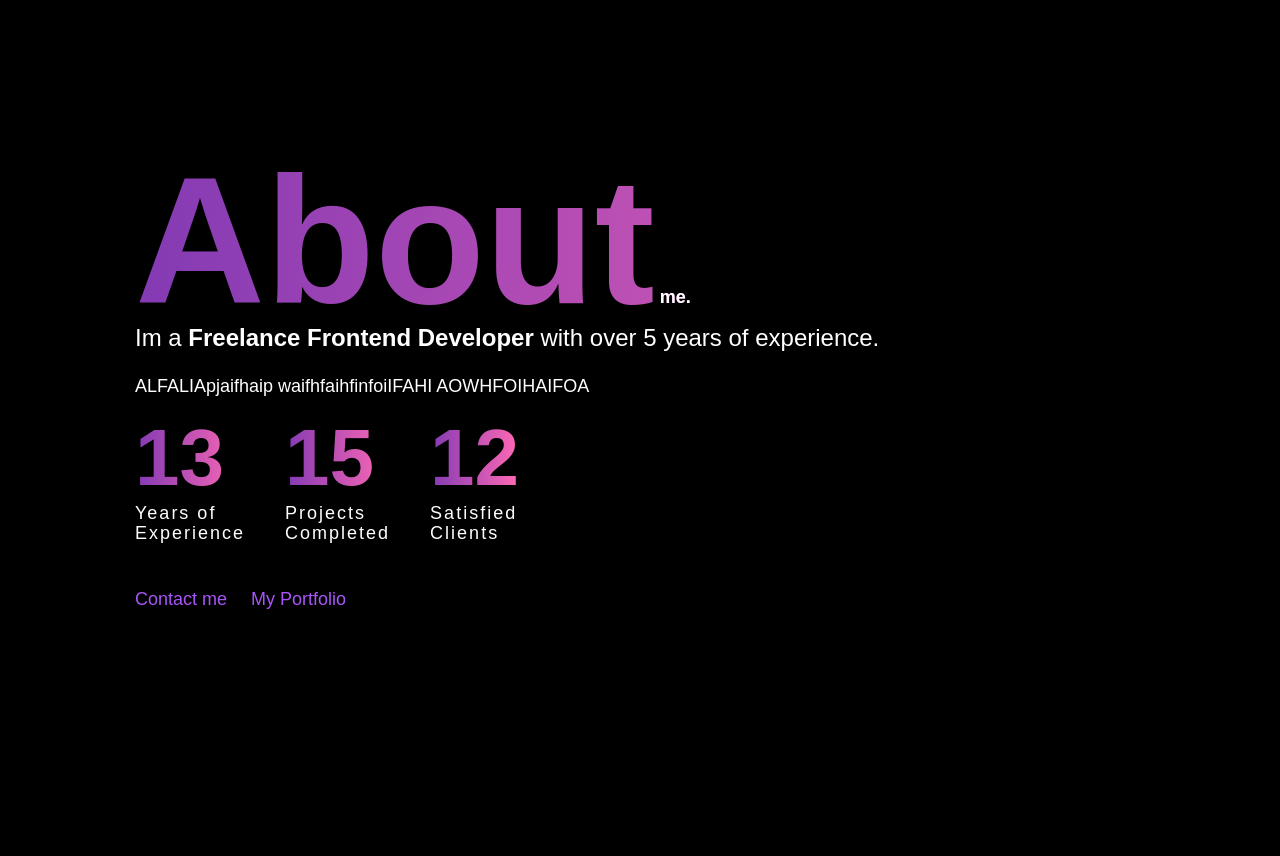
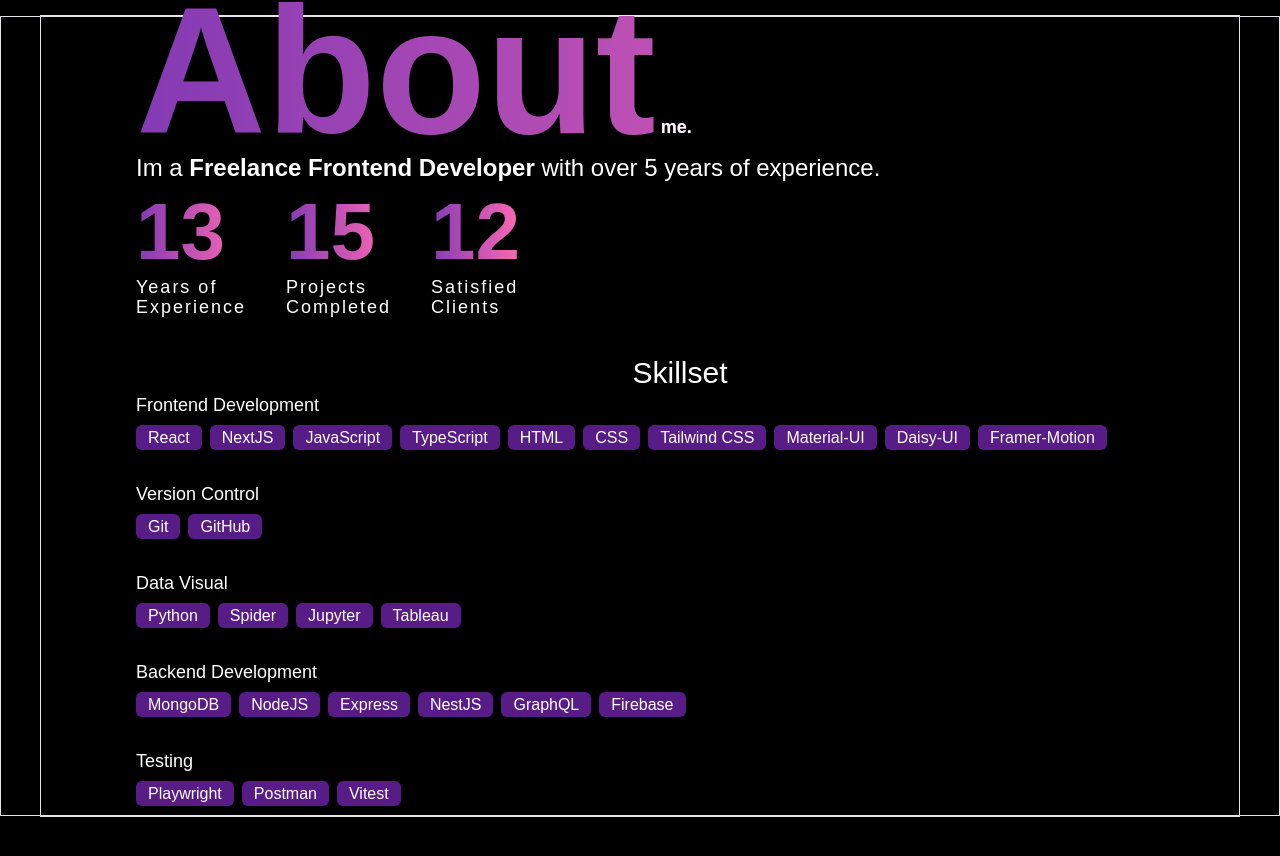
Before and after one commit to bangaffannn/qaf, a React (Vite) app: page / in a window 1280 px wide. Shown: the part 864-1720 px from the top of the page. Built offline with nearby package versions, Linux system fonts and the light colour scheme.

Commit message:
Updating about page

```diff
--- a/src/components/About.jsx
+++ b/src/components/About.jsx
@@ -6,13 +6,55 @@
 import { fadeIn } from "../variants";
 import { motion } from "framer-motion";
 
+const skillset = [
+  {
+    "Frontend Development": [
+      "React",
+      "NextJS",
+      "JavaScript",
+      "TypeScript",
+      "HTML",
+      "CSS",
+      "Tailwind CSS",
+      "Material-UI",
+      "Daisy-UI",
+      "Framer-Motion",
+    ],
+  },
+  {
+    "Version Control": ["Git", "GitHub"],
+  },
+  {
+    "Data Visual": ["Python", "Spider", "Jupyter", "Tableau"],
+  },
+  {
+    "Backend Development": [
+      "MongoDB",
+      "NodeJS",
+      "Express",
+      "NestJS",
+      "GraphQL",
+      "Firebase",
+    ],
+  },
+  {
+    Testing: ["Playwright", "Postman", "Vitest"],
+  },
+];
+
+const mappedSkillset = skillset.map((category) => {
+  const key = Object.keys(category)[0]; // Extracting the category key
+  const value = category[key]; // Extracting the array of skills
+  return { category: key, skills: value };
+});
+
 const About = () => {
   const [ref, inView] = useInView({
     threshold: 0.5,
   });
   return (
-    <section id="about" className="section" ref={ref}>
-      <div className="container mx-auto">
+    <section id="about" className="border section" ref={ref}>
+      <div className="border container mx-auto">
         <div className="flex flex-col gap-y-10 lg:flex-row lg:items-center lg:gap-x-20 lg:gap-y-0 h-screen">
           {/* IMAGE */}
           <VideoBackground />
@@ -35,17 +77,25 @@
               About<span className="text-sm"> me.</span>
             </div>
             <h3 className="text-[20px] lg:text-[24px] mb-4">
-              Im a <span className="font-bold">Freelance Frontend Developer</span> with over 5 years of
-              experience.
+              Im a{" "}
+              <span className="font-bold">Freelance Frontend Developer</span>{" "}
+              with over 5 years of experience.
             </h3>
-            <p className="mb-6 text-[18px]">
+            {/* <p className="mb-6 text-[18px]">
               ALFALIApjaifhaip waifhfaihfinfoiIFAHI AOWHFOIHAIFOA
-            </p>
+            </p> */}
             {/* STATS */}
             <div className="flex gap-x-6 lg:gap-x-10 mb-10">
               <div>
                 <div className="pt-4 text-gradient mb-2">
-                  {inView ? <CountUp className="text-[80px]" start={0} end={13} duration={5} /> : null}
+                  {inView ? (
+                    <CountUp
+                      className="text-[80px]"
+                      start={0}
+                      end={13}
+                      duration={5}
+                    />
+                  ) : null}
                 </div>
                 <div className="text-sm tracking-[2px]">
                   Years of <br /> Experience
@@ -53,7 +103,14 @@
               </div>
               <div>
                 <div className="pt-4 text-gradient mb-2">
-                  {inView ? <CountUp className="text-[80px]" start={0} end={15} duration={5} /> : null}
+                  {inView ? (
+                    <CountUp
+                      className="text-[80px]"
+                      start={0}
+                      end={15}
+                      duration={5}
+                    />
+                  ) : null}
                 </div>
                 <div className="font-primary text-sm tracking-[2px]">
                   Projects <br /> Completed
@@ -61,33 +118,44 @@
               </div>
               <div>
                 <div className="pt-4 text-gradient mb-2">
-                  {inView ? <CountUp className="text-[80px]" start={0} end={12} duration={5} /> : null}
+                  {inView ? (
+                    <CountUp
+                      className="text-[80px]"
+                      start={0}
+                      end={12}
+                      duration={5}
+                    />
+                  ) : null}
                 </div>
-                <div className="font-primary text-sm tracking-[2px]">
+                <div className="text-sm tracking-[2px]">
                   Satisfied <br /> Clients
                 </div>
               </div>
             </div>
             {/* BUTTON */}
+            <div>
+              <h1 className="flex justify-center items-center text-[30px]">Skillset</h1>
+            </div>
             <motion.div
               variants={fadeIn("up", 0.5)}
               initial="hidden"
               whileInView={"show"}
               viewport={{ once: false, amount: 0.7 }}
-              className="flex justify-start gap-x-6 mb-12 mx-auto lg:mx-0"
             >
-              <a
-                href="https://wa.me/6289608725725"
-                className="text-purple-500 sideicon"
-              >
-                Contact me
-              </a>
-              <a
-                href="https://wa.me/6289608725725"
-                className="text-purple-500 sideicon"
-              >
-                My Portfolio
-              </a>
+              {mappedSkillset.map((item, index) => (
+                <div key={index} className="mb-4">
+                  <h3 className="">{item.category}</h3>
+                  <ul className="flex flex-wrap">
+                    {item.skills.map((skill, skillIndex) => (
+                      <li className="mr-2 mb-2" key={skillIndex}>
+                        <span className="px-3 py-1 rounded-md bg-purple-900 text-[16px] hover:bg-black">
+                          {skill}
+                        </span>
+                      </li>
+                    ))}
+                  </ul>
+                </div>
+              ))}
             </motion.div>
           </motion.div>
         </div>
```
